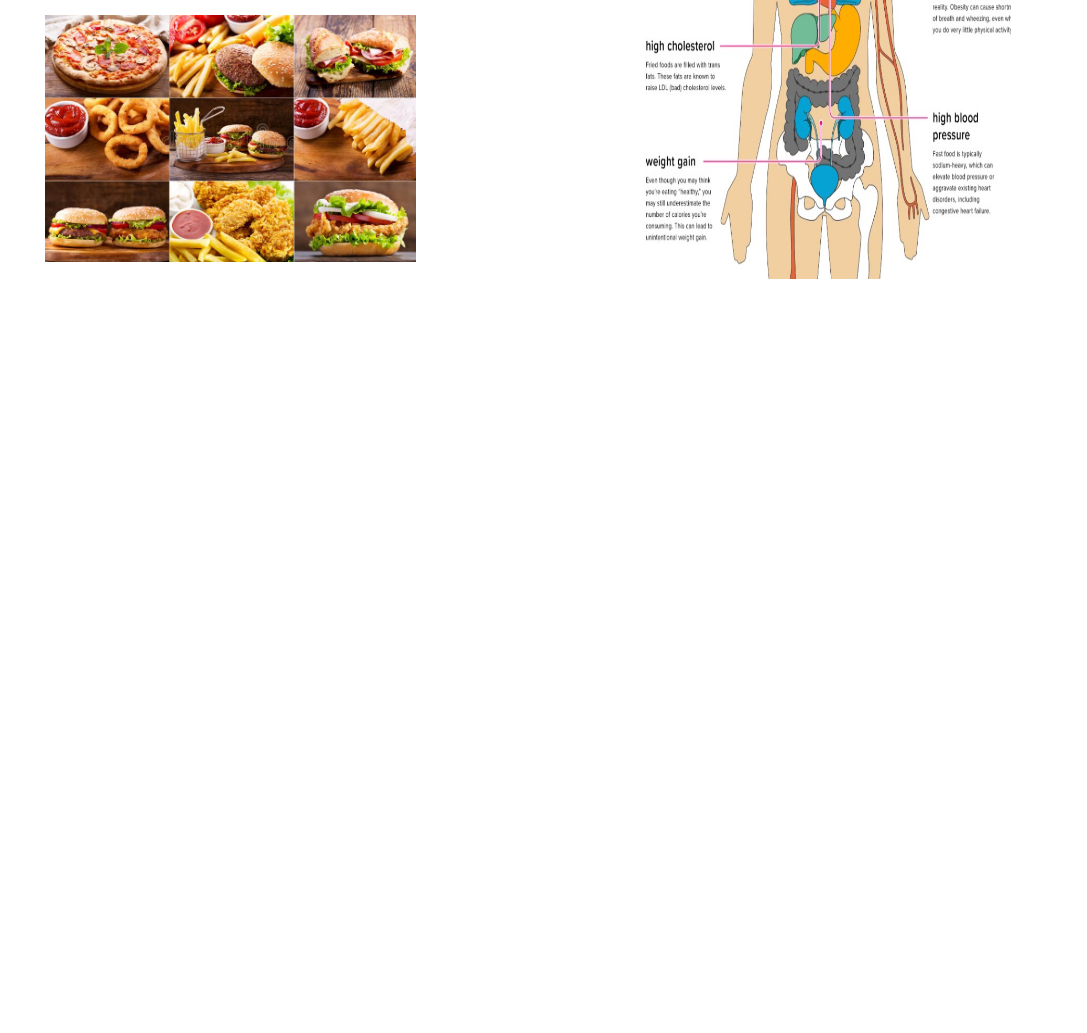
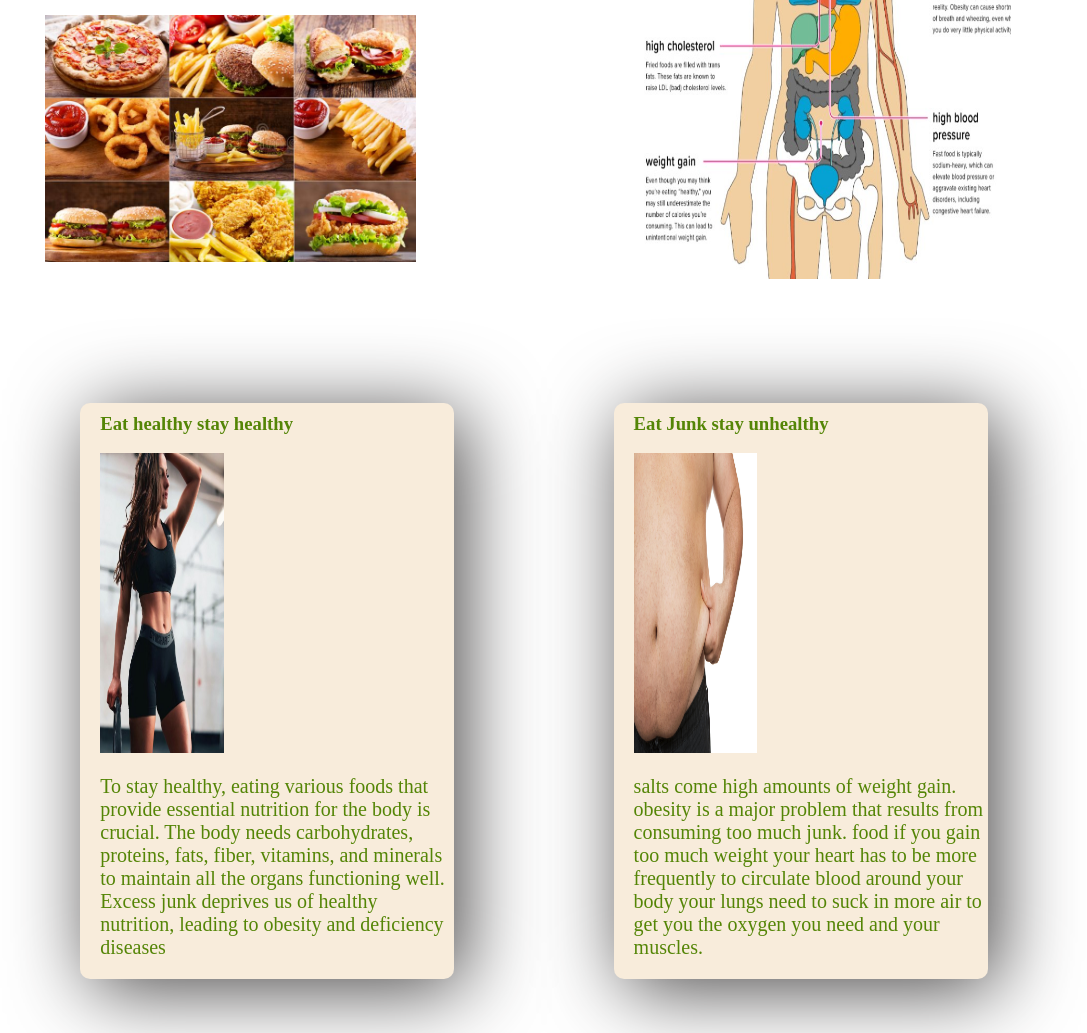
Before and after one commit to Md-shahien-khan/Eat-healthy-Project2, a plain HTML site: page index.html in a window 1280 px wide. Shown: the part 1603-2636 px from the top of the page, without its empty margins (120-1207 px from the left). Before the commit the page ends 1886 px from the top, so only its background shows below. Drawn offline with Linux system fonts and the light colour scheme.

Commit message:
second last touch

```diff
--- a/index.html
+++ b/index.html
@@ -51,5 +51,22 @@
         </div>
     </section>
     <!---Section-3--->
+    <!---Section-4--->
+    <section class="fourth-section">
+        <div class="half-widthp3">
+            <h3>Eat healthy stay healthy</h3><br>
+            <img src="images/FJoz8IOaQAA0-2l.jpg" alt=""> <br><br>
+            <p style="color: rgb(84, 133, 6);">To stay healthy, eating various foods that provide essential nutrition for the body is crucial. The body needs carbohydrates, proteins, fats, fiber, vitamins, and minerals to maintain all the organs functioning well. Excess junk deprives us of healthy nutrition, leading to obesity and deficiency diseases</p>
+
+        </div>
+        <div class="half-widthp3">
+            <h3>Eat Junk stay unhealthy</h3> <br>
+            <img src="images/fat-but-fit.jpg" alt=""> <br><br>
+            <p style="color: rgb(84, 133, 6);">salts come high amounts of weight gain. obesity is a major problem that results from consuming too much junk. food if you gain too much weight your heart has to be more frequently to circulate blood around your body your lungs need to suck in more air to get you the oxygen you need and your muscles.</p>
+
+        </div>
+
+    </section> <br><br><br>
+    <!---Section-4--->
 </body>
 </html>
--- a/style.css
+++ b/style.css
@@ -43,3 +43,29 @@ p{
 .picture-paragraph{
     padding-left: 30px;
 }
+
+.fourth-section{
+    display: flex;
+    margin-top: 120px;
+    padding-left: 100px;
+}
+.half-widthp3{
+    width: 30%;
+    box-shadow: 10px 10px 80px rgb(71, 69, 69);
+    border-radius: 10px;
+    background-color: rgb(248, 236, 219);
+
+
+    margin-left: 8.5% ;
+    margin-right: 5%;
+    padding-left: 20px;
+    padding-top: 10px;
+    padding-bottom: 20px;
+}
+.half-widthp3 img{
+    height: 300px;
+    width: 35%;
+}
+h3{
+    color: rgb(84, 133, 6);
+}
```
Also changed, not shown: images/FJoz8IOaQAA0-2l.jpg (added), images/GettyImages-why-am-i-not-sweating-when-working-out-Halfpoint-Images-425x285.jpg (added).
